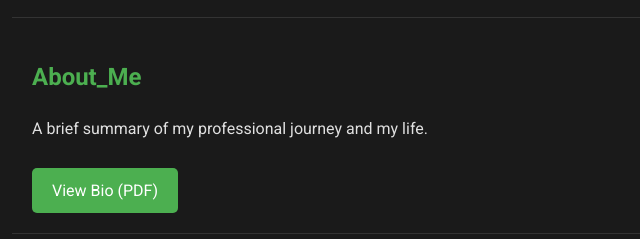
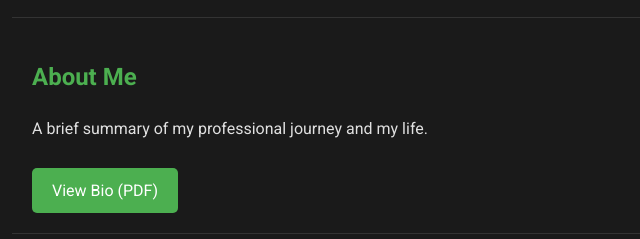
Before and after one commit to mjm-murray/mjm-murray.github.io, a plain HTML site: page index.html in a window 1280 px wide. Shown: the part 1305-1544 px from the top of the page, 32-672 px from the left. Drawn offline with Linux system fonts and the light colour scheme.

Commit message:
Update index.html

```diff
--- a/index.html
+++ b/index.html
@@ -52,7 +52,7 @@
 
   </section>
     <section id="about_me" class="container">
-    <h2>About_Me</h2>
+    <h2>About Me</h2>
     <p>A brief summary of my professional journey and my life.</p>
     <a href="About_Me-Michael_Murray="_blank" class="btn">View Bio (PDF)</a>
   </section>
```
